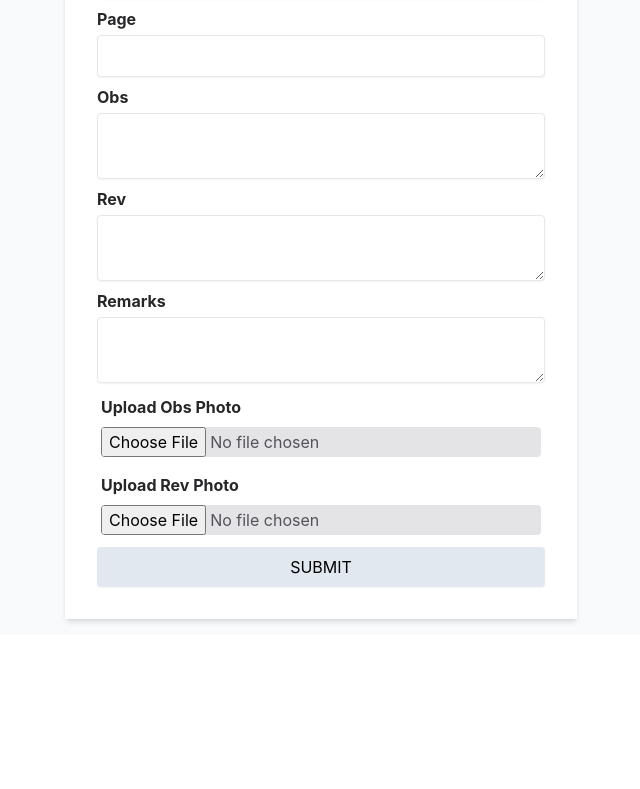
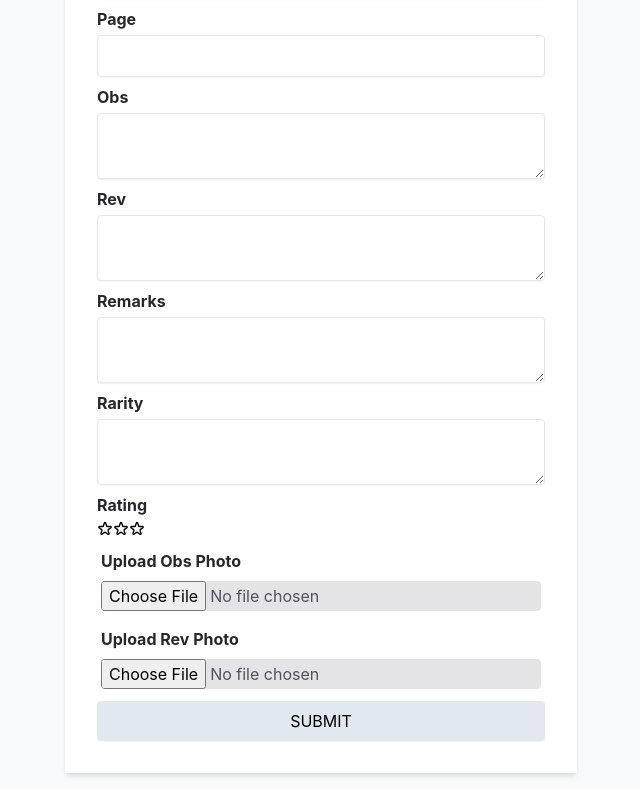
Before and after one commit to animanamit/coincollection, a Next.js app: page /addcoin in a window 1280 px wide. Shown: the part 583-1372 px from the top of the page, without its empty margins (319-959 px from the left). Before the commit the page ends 1218 px from the top, so only its background shows below. Built offline with nearby package versions, Linux system fonts and the light colour scheme.

Commit message:
added rarity and star rating

```diff
--- a/components/coin-card/long-coin-card.component.tsx
+++ b/components/coin-card/long-coin-card.component.tsx
@@ -1,15 +1,10 @@
+import { Dialog, Transition } from "@headlessui/react";
+import { PencilIcon, StarIcon, TrashIcon } from "@heroicons/react/outline";
+import { deleteDoc, doc } from "firebase/firestore";
 import Image from "next/image";
-
+import Link from "next/link";
 import { useRouter } from "next/router";
-
-import { PencilIcon, TrashIcon } from "@heroicons/react/outline";
-
-import { Dialog, Transition } from "@headlessui/react";
 import { useRef, useState } from "react";
-
-import Link from "next/link";
-
-import { doc, deleteDoc } from "firebase/firestore";
 import { database } from "../../firebase/firebase";
 
 const LongCoinCard = ({ coin }) => {
@@ -51,8 +46,17 @@ const LongCoinCard = ({ coin }) => {
       <div className="flex flex-col mx-3 my-4 min-w-min whitespace-nowrap ">
         <p className="inline font-bold">{coin.type}</p>
         <p>{coin.class}</p>
-        <p>{coin.variation}</p>
+        <p>Variety {coin.variation}</p>
         <p>{coin.weight}</p>
+        {coin.rating ? (
+          <div className="flex">
+            {new Array(coin.rating).fill(1).map((_, index) => (
+              <StarIcon key={index} className="w-4 h-4 " />
+            ))}
+          </div>
+        ) : (
+          <></>
+        )}
       </div>
       <div className="flex flex-col flex-1 px-4 my-4 overflow-scroll">
         <div>
--- a/pages/addcoin.tsx
+++ b/pages/addcoin.tsx
@@ -1,10 +1,10 @@
+import { StarIcon } from "@heroicons/react/outline";
+import { doc, setDoc } from "firebase/firestore";
+import { getDownloadURL, ref, uploadBytes } from "firebase/storage";
+import { useState } from "react";
+import { SubmitHandler, useForm } from "react-hook-form";
+import { v4 as uuidv4 } from "uuid";
 import { database, storageRef } from "../firebase/firebase";
-import { setDoc, doc } from "firebase/firestore";
-import { uploadBytes, ref, getDownloadURL } from "firebase/storage";
-import { useState } from "react";
-
-import { useForm, SubmitHandler } from "react-hook-form";
-import { v4 as uuidv4 } from "uuid";
 
 type Inputs = {
   name: string;
@@ -18,11 +18,14 @@ type Inputs = {
   collection: string;
   url?: string;
   remarks: string;
+  rating: number;
+  rarity: string;
 };
 
 const AddCoin = () => {
   const [obs, setObs] = useState<File>();
   const [rev, setRev] = useState<File>();
+  const [rating, setRating] = useState<number>(0);
 
   const {
     register,
@@ -56,6 +59,7 @@ const AddCoin = () => {
       coinId: id,
       url: urls.length > 0 ? urls : [],
       dateAdded: Date(),
+      rating: rating <= 3 ? rating : 0,
     };
 
     console.log(obj);
@@ -219,6 +223,43 @@ const AddCoin = () => {
               <span className="text-red-500">This field is required</span>
             )}
           </div>
+          <div className="flex flex-col mb-2">
+            <label className="mb-1 font-bold text-zinc-800">Rarity</label>
+            <textarea
+              // defaultValue="Name"
+              //   type="text"
+              className={`py-2 px-3 shadow-sm border rounded focus:outline-none focus:shadow-outline appearance-none text-zinc-600 ${
+                errors.remarks && `border-red-500`
+              }`}
+              {...register("rarity", { required: true })}
+            />
+            {errors.rarity && (
+              <span className="text-red-500">This field is required</span>
+            )}
+          </div>
+          <div className="flex flex-col mb-2">
+            <label className="mb-1 font-bold text-zinc-800">Rating</label>
+            <div className="flex">
+              <StarIcon
+                className={`w-4 h-4  cursor-pointer transition-transform ease-out hover:scale-120 ${
+                  rating >= 1 ? "fill-yellow-500" : "hover:fill-yellow-500"
+                }`}
+                onClick={() => setRating(1)}
+              />
+              <StarIcon
+                className={`w-4 h-4  cursor-pointer transition-transform ease-out hover:scale-120 ${
+                  rating >= 2 ? "fill-yellow-500" : "hover:fill-yellow-500"
+                }`}
+                onClick={() => setRating(2)}
+              />
+              <StarIcon
+                className={`w-4 h-4  cursor-pointer transition-transform ease-out hover:scale-120 ${
+                  rating >= 3 ? "fill-yellow-500" : "hover:fill-yellow-500"
+                }`}
+                onClick={() => setRating(3)}
+              />
+            </div>
+          </div>
           <div className="p-1 mb-2">
             <label
               className="block mb-2 font-bold text-zinc-800"
--- a/pages/edit/[id].tsx
+++ b/pages/edit/[id].tsx
@@ -1,25 +1,23 @@
+import { StarIcon } from "@heroicons/react/outline";
+import {
+  collection,
+  doc,
+  getDocs,
+  query,
+  updateDoc,
+  where,
+} from "firebase/firestore";
+import {
+  deleteObject,
+  getDownloadURL,
+  ref,
+  uploadBytes,
+} from "firebase/storage";
 import { useRouter } from "next/router";
 // import { uploadBytes, ref } from "firebase/storage";
-import { useState, useEffect } from "react";
-
-import { useForm, SubmitHandler } from "react-hook-form";
+import { useEffect, useState } from "react";
+import { SubmitHandler, useForm } from "react-hook-form";
 import { database, storageRef } from "../../firebase/firebase";
-
-import {
-  ref,
-  deleteObject,
-  uploadBytes,
-  getDownloadURL,
-} from "firebase/storage";
-
-import {
-  collection,
-  query,
-  where,
-  getDocs,
-  doc,
-  updateDoc,
-} from "firebase/firestore";
 
 type Inputs = {
   name: string;
@@ -33,6 +31,8 @@ type Inputs = {
   collection: string;
   url?: string;
   remarks: string;
+  rating: number;
+  rarity: string;
 };
 
 const Edit = () => {
@@ -40,6 +40,7 @@ const Edit = () => {
   let { id } = router.query;
 
   const [coin, setCoin] = useState(null);
+  const [rating, setRating] = useState<number>(0);
 
   const [obs, setObs] = useState<File>();
   const [rev, setRev] = useState<File>();
@@ -101,6 +102,7 @@ const Edit = () => {
       coinId: coin.coinId,
       url: urls.length > 0 ? urls : coin.url,
       dateAdded: coin.dateAdded,
+      rating: rating <= 3 ? rating : 0,
     };
 
     const updateRef = doc(database, `coins/${id}`);
@@ -268,6 +270,43 @@ const Edit = () => {
                 <span className="text-red-500">This field is required</span>
               )}
             </div>
+            <div className="flex flex-col mb-2">
+              <label className="mb-1 font-bold text-zinc-800">Rarity</label>
+              <textarea
+                // defaultValue="Name"
+                //   type="text"
+                className={`py-2 px-3 shadow-sm border rounded focus:outline-none focus:shadow-outline appearance-none text-zinc-600 ${
+                  errors.remarks && `border-red-500`
+                }`}
+                {...register("rarity", { required: true })}
+              />
+              {errors.rarity && (
+                <span className="text-red-500">This field is required</span>
+              )}
+            </div>
+            <div className="flex flex-col mb-2">
+              <label className="mb-1 font-bold text-zinc-800">Rating</label>
+              <div className="flex">
+                <StarIcon
+                  className={`w-4 h-4  cursor-pointer transition-transform ease-out hover:scale-120 ${
+                    rating >= 1 ? "fill-yellow-500" : "hover:fill-yellow-500"
+                  }`}
+                  onClick={() => setRating(1)}
+                />
+                <StarIcon
+                  className={`w-4 h-4  cursor-pointer transition-transform ease-out hover:scale-120 ${
+                    rating >= 2 ? "fill-yellow-500" : "hover:fill-yellow-500"
+                  }`}
+                  onClick={() => setRating(2)}
+                />
+                <StarIcon
+                  className={`w-4 h-4  cursor-pointer transition-transform ease-out hover:scale-120 ${
+                    rating >= 3 ? "fill-yellow-500" : "hover:fill-yellow-500"
+                  }`}
+                  onClick={() => setRating(3)}
+                />
+              </div>
+            </div>
             <div className="p-1 mb-2">
               <label
                 className="block mb-2 font-bold text-zinc-800"
```
